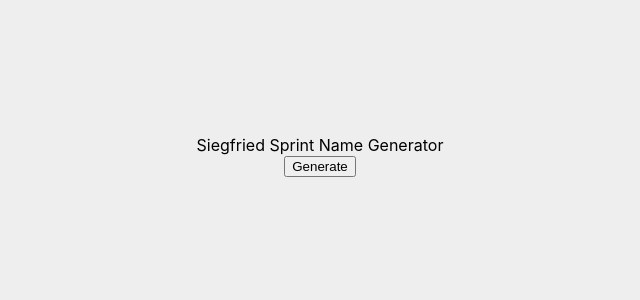
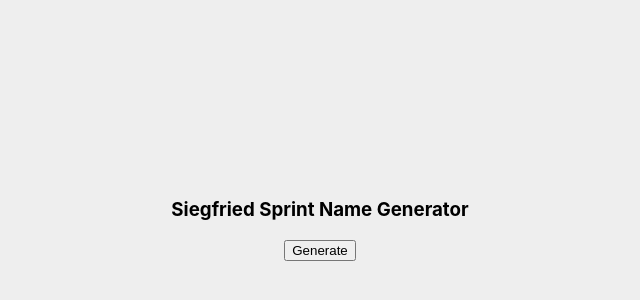
Before and after one commit to ajcousins/siegfried-sprint-name-generator, a React (Create React App) app: page / in a window 1280 px wide. Shown: the part 180-480 px from the top of the page, without its empty margins (320-960 px from the left). Built offline with nearby package versions, Linux system fonts and the light colour scheme.

Commit message:
Fix critical repeat generation vulnerability

```diff
--- a/src/App.tsx
+++ b/src/App.tsx
@@ -4,32 +4,73 @@ import Result from './components/Result';
 import { adjectives } from './words/adjectives'
 import { nouns } from './words/nouns'
 
+const REGENERATION_INTERVAL_IN_MS = 1000 * 60 * 60 * 24 * 12 // 12 Days
+
 function App() {
-
   const [adjectivesList, setAdjectivesList] = useState<string[]>([]);
   const [nounsList, setNounsList] = useState<string[]>([]);
-  const [sprintName, setSprintName] = useState<string>("");
+  const [sprintName, setSprintName] = useState<string | undefined>(undefined);
+  const [shouldGenerate, setShouldGenerate] = useState<boolean>(false);
+  const [generateButtonText, setGenerateButtonText] = useState<'Generate' | 'Regenerate'>('Generate');
+  const [lastGenerated, setLastGenerated] = useState<string | undefined>(undefined);
+
+  const intervalElapsed = (lastGenerated: string): boolean => (
+    (Date.now() - (+lastGenerated)) > REGENERATION_INTERVAL_IN_MS
+  )
 
   useEffect(() => {
+    const lastGeneratedCookieValue = document.cookie
+      .split("; ")
+      .find((row) => row.startsWith("lastSprintNameGeneration="))
+      ?.split("=")[1];
+
+    const sprintNameCookieValue = document.cookie
+      .split("; ")
+      .find((row) => row.startsWith("currentSprintName="))
+      ?.split("=")[1];
+
+    setLastGenerated(lastGeneratedCookieValue);
     setAdjectivesList(adjectives);
     setNounsList(nouns);
-  }, [])
+    setSprintName(sprintNameCookieValue);
+    setGenerateButtonText(sprintName ? 'Regenerate' : 'Generate');
+    setShouldGenerate(!lastGenerated || !sprintName || intervalElapsed(lastGenerated))
+  }, [lastGenerated, sprintName])
 
   const handleGenerate = () => {
-    const selectedAdjIndex = Math.floor(Math.random() * adjectivesList.length)
-    const selectedNounIndex = Math.floor(Math.random() * nounsList.length)
+    const selectedAdjIndex = Math.floor(Math.random() * adjectivesList.length);
+    const selectedNounIndex = Math.floor(Math.random() * nounsList.length);
+    const now = String(Date.now());
+    const newSprintName = `${adjectivesList[selectedAdjIndex]} ${nounsList[selectedNounIndex]}`
+    const newLastGeneratedCookie = `lastSprintNameGeneration=${now}`;
+    const newCurrentSprintNameCookie = `currentSprintName=${newSprintName}`;
 
-    setSprintName(`${adjectivesList[selectedAdjIndex]} ${nounsList[selectedNounIndex]}`)
-}
+    document.cookie = newLastGeneratedCookie;
+    document.cookie = newCurrentSprintNameCookie;
+
+    setSprintName(newSprintName);
+    setLastGenerated(now);
+    setGenerateButtonText('Regenerate');
+    setShouldGenerate(false);
+  }
 
 
   return (
     <div className="App">
-      Siegfried Sprint Name Generator
+      <h3>Siegfried Sprint Name Generator</h3>
+      {sprintName && (
+        <>
+          <>Siegfried's current sprint name is...</>
+          <Result text={sprintName}/>
+        </>
+      )}
       <div>
-        <button onClick={handleGenerate}>Generate</button>
+        {shouldGenerate && (
+          <div>
+            <button onClick={handleGenerate}>{generateButtonText}</button>
+          </div>
+        )}
       </div>
-      <Result text={sprintName}/>
     </div>
   );
 }
```
